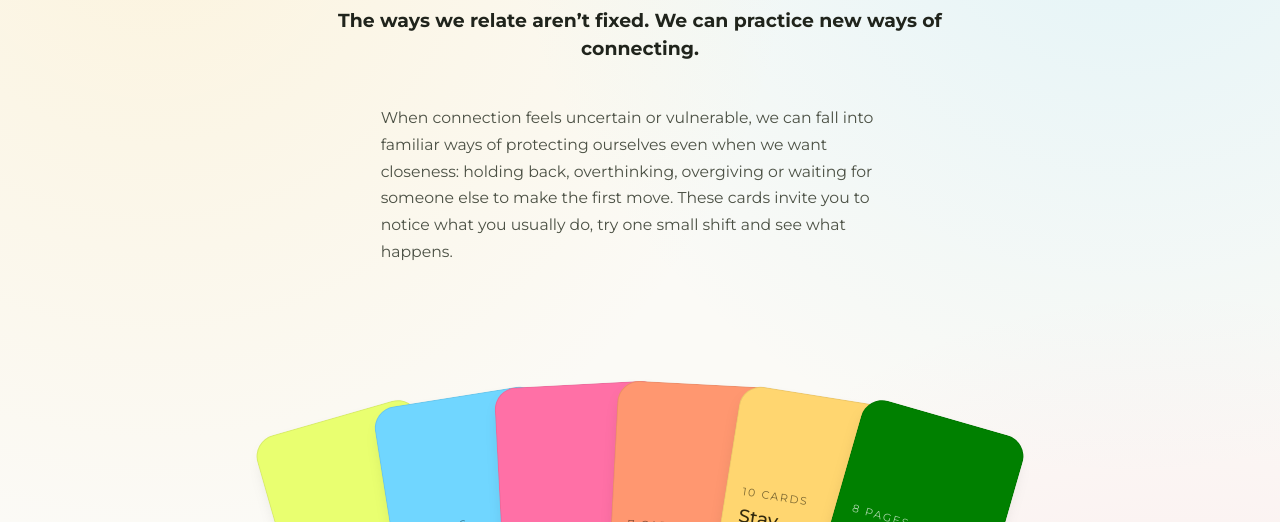
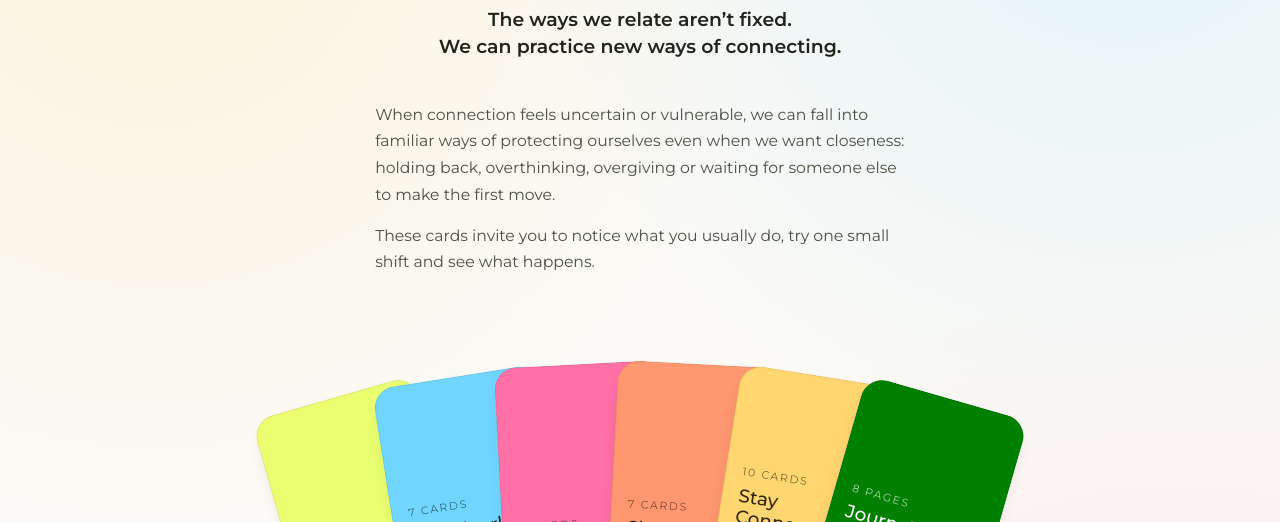
Before and after one commit to ayshateja/practiceconnection, a plain HTML site: page index.html in a window 1280 px wide. Shown: the part 198-720 px from the top of the page. Drawn offline with Linux system fonts and the light colour scheme.

Commit message:
Add files via upload

```diff
--- a/index.html
+++ b/index.html
@@ -24,13 +24,13 @@
 <meta name="twitter:title" content="Practice Connection Card Deck (Digital Version)">
 <meta name="twitter:description" content="Small experiments in relating differently — a digital card deck and companion journal.">
 <meta name="twitter:image" content="https://practiceconnectioncards.com/og-image.png">
-<link rel="stylesheet" href="styles.css?v=15">
+<link rel="stylesheet" href="styles.css?v=16">
 </head>
 <body>
 <div class="app" id="app"></div>
 
 <script src="data.js?v=3"></script>
-<script src="script.js?v=14"></script>
+<script src="script.js?v=15"></script>
 
 <!-- Cloudflare Web Analytics -->
 <script type='module' src='https://static.cloudflareinsights.com/beacon.min.js' data-cf-beacon='{"token": "765b6d4693a34afaae491bf830f73eaa"}'></script>
--- a/script.js
+++ b/script.js
@@ -82,10 +82,13 @@ function renderHome(){
   app.innerHTML = `
     <div class="hero home-hero">
       <h1>Practice Connection<br><em>Card Deck</em></h1>
-      <p class="lede">The ways we relate aren&rsquo;t fixed. We can practice new ways of connecting.</p>
+      <p class="lede">The ways we relate aren&rsquo;t fixed.<br>We can practice new ways of connecting.</p>
     </div>
 
-    <p class="hero-explainer">When connection feels uncertain or vulnerable, we can fall into familiar ways of protecting ourselves even when we want closeness: holding back, overthinking, overgiving or waiting for someone else to make the first move. These cards invite you to notice what you usually do, try one small shift and see what happens.</p>
+    <div class="hero-explainer-group">
+      <p class="hero-explainer">When connection feels uncertain or vulnerable, we can fall into familiar ways of protecting ourselves even when we want closeness: holding back, overthinking, overgiving or waiting for someone else to make the first move.</p>
+      <p class="hero-explainer">These cards invite you to notice what you usually do, try one small shift and see what happens.</p>
+    </div>
 
     <div class="deck" role="list" aria-label="Card categories">
       ${order.map(key => {
--- a/styles.css
+++ b/styles.css
@@ -129,18 +129,25 @@ button{ font-family:inherit; }
   max-width: 52ch;
   margin: 0 auto;
   color: var(--ink);
-  font-weight: 700;
+  font-weight: 600;
   font-size: 1.18rem;
-  line-height:1.5;
+  line-height:1.4;
+}
+
+.hero-explainer-group{
+  max-width: 50ch;
+  margin: 1.6rem auto 1.5rem;
+  text-align:left;
 }
 
 .hero-explainer{
-  max-width: 50ch;
-  margin: 1.6rem auto 2.6rem;
-  text-align:left;
   font-size:.98rem;
   color: var(--ink-soft);
   line-height:1.7;
+  margin:0 0 .9rem;
+}
+.hero-explainer:last-child{
+  margin-bottom:0;
 }
 
 .safety-note{
@@ -163,7 +170,7 @@ button{ font-family:inherit; }
   justify-content:center;
   align-items:flex-end;
   height: 300px;
-  margin: 3.4rem 0 1.2rem;
+  margin: 0.75rem 0 1.2rem;
 }
 
 .deck-tile{
```
